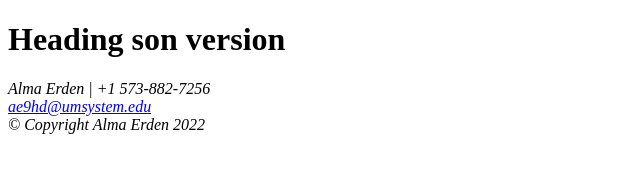
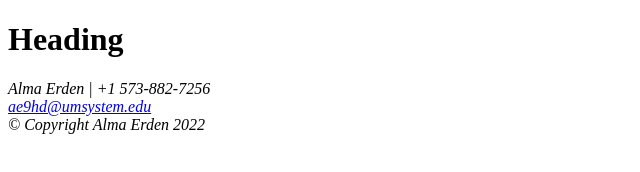
Before and after one commit to almaerden/islt___7355, a plain HTML site: page Erden_Template.html in a window 1280 px wide. Shown: the whole page, without its empty margins (0-640 px from the left). Drawn offline with Linux system fonts and the light colour scheme.

Commit message:
small changes
Signed-off-by: almaerden <almaerden@hotmail.com>

```diff
--- a/Erden_Template.html
+++ b/Erden_Template.html
@@ -7,7 +7,7 @@
 <body>
     <nav></nav>
     <header>
-        <h1>Heading son version</h1>
+        <h1>Heading</h1>
     </header>
     <main>
 
```
Also changed, not shown: index.html (+1 -1 lines).
